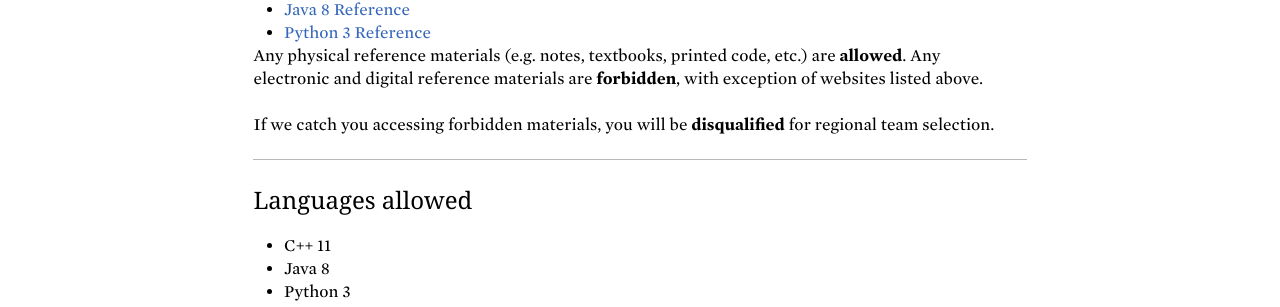
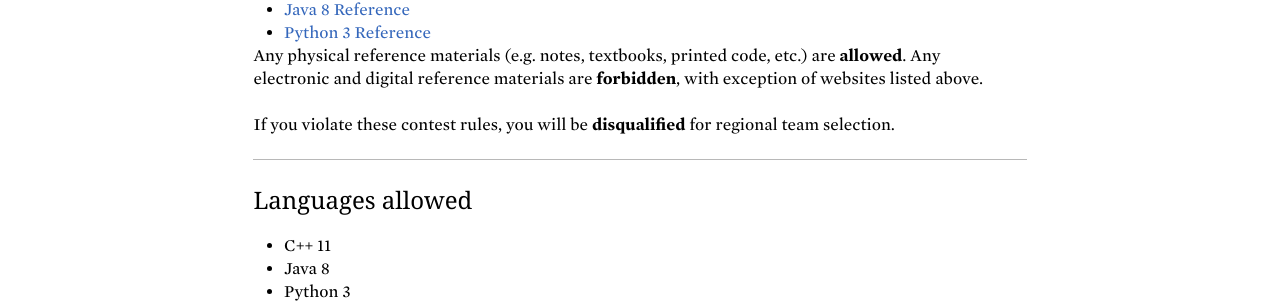
Before and after one commit to acm-uiuc/icpc-website, a Jekyll site: the page built from tryouts.html, in a window 1280 px wide. Shown: the part 1810-2117 px from the top of the page. Built offline with Jekyll 4.4.1, drawn with Linux system fonts in a browser that asks for light colours; nearby versions of some CDN libraries; some web fonts are replaced.

Commit message:
Update rules

```diff
--- a/ipl.html
+++ b/ipl.html
@@ -117,7 +117,7 @@ title: Illinois Programming League
         <li><a href="https://docs.python.org" target="_blank">Python 3 Reference</a></li>
     </ul>
     Any physical reference materials (e.g. notes, textbooks, printed code, etc.) are <b>allowed</b>. Any electronic and digital reference materials are <b>forbidden</b>, with exception of websites listed above. <br><br>
-    If we catch you accessing forbidden materials, you will be <b>disqualified</b> for prizes. <br>
+    If you violate these contest rules, you will be <b>disqualified</b> for prizes. <br>
 </div>
 
 <div class="item">
--- a/tryouts.html
+++ b/tryouts.html
@@ -63,7 +63,7 @@ title: ICPC Regional Tryouts
         <li><a href="https://docs.python.org" target="_blank">Python 3 Reference</a></li>
     </ul>
     Any physical reference materials (e.g. notes, textbooks, printed code, etc.) are <b>allowed</b>. Any electronic and digital reference materials are <b>forbidden</b>, with exception of websites listed above. <br><br>
-    If we catch you accessing forbidden materials, you will be <b>disqualified</b> for regional team selection. <br>
+    If you violate these contest rules, you will be <b>disqualified</b> for regional team selection. <br>
 </div>
 
 <div class="item">
```
